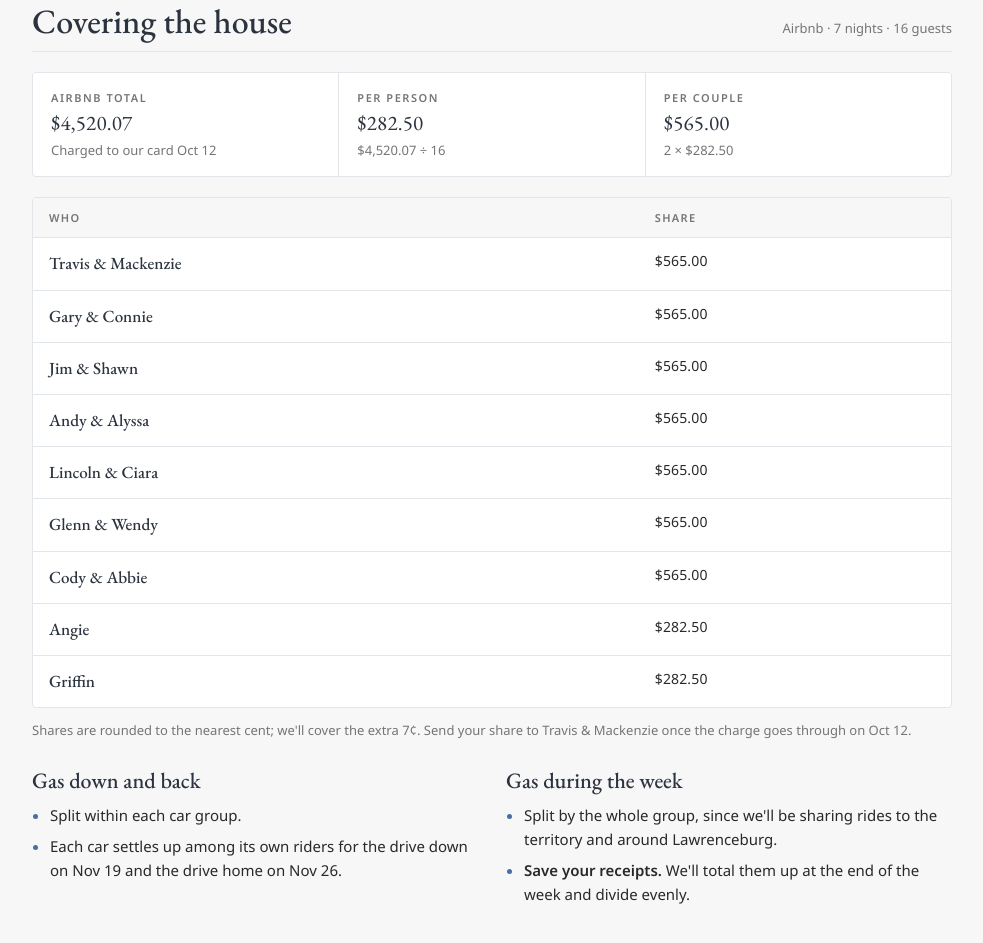
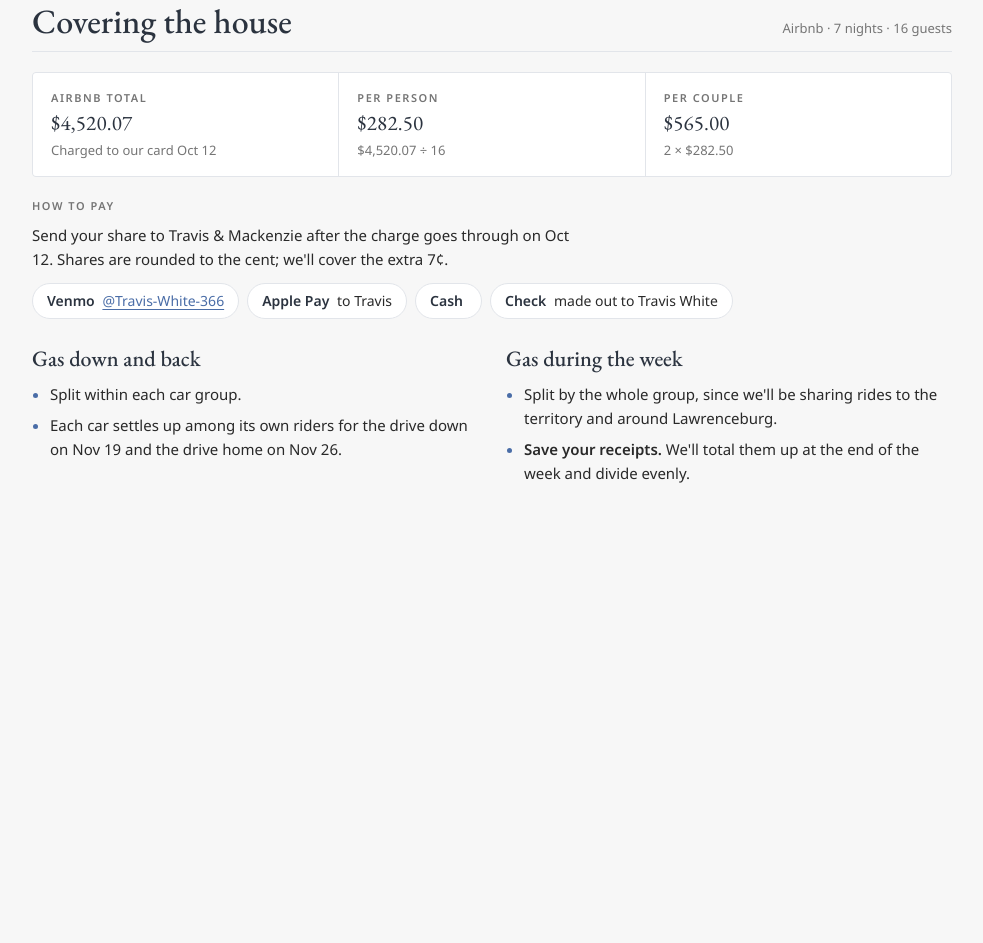
Before and after one commit to astronautmonkey/biblestudies-bourbon, a plain HTML site: page index.html in a window 1280 px wide. Shown: the part 5525-6468 px from the top of the page, without its empty margins (148-1131 px from the left). After the commit the page ends 6146 px from the top, so only its background shows below. Drawn offline with nearby package versions, Linux system fonts and the light colour scheme.

Commit message:
Add files via upload

```diff
--- a/index.html
+++ b/index.html
@@ -142,6 +142,11 @@ ul.plain li::marker{color:var(--accent)}
 .k{width:14px;height:10px;border-radius:2px;display:inline-block}
 .k-tgt{background:var(--accent-soft);border:1.5px solid var(--accent)}
 .k-home{border:1.2px dashed var(--accent-line)}
+.pay{margin-top:20px;display:grid;gap:8px}
+.pay p{margin:0;max-width:65ch}
+.pay-list{list-style:none;margin:4px 0 0;padding:0;display:flex;flex-wrap:wrap;gap:8px}
+.pay-list li{background:var(--paper);border:1px solid var(--rule);border-radius:999px;padding:6px 14px;font-size:14px}
+.pay-list b{font-weight:600;color:var(--deep);margin-right:4px}
 @media (max-width:560px){
   header{padding-block:40px 28px}
   .day{grid-template-columns:1fr;gap:8px}
@@ -429,23 +434,16 @@ ul.plain li::marker{color:var(--accent)}
     <div class="fact"><span class="label">Per person</span><span class="v mono">$282.50</span><span class="s">$4,520.07 ÷ 16</span></div>
     <div class="fact"><span class="label">Per couple</span><span class="v mono">$565.00</span><span class="s">2 × $282.50</span></div>
   </div>
-  <div class="tbl-wrap" style="margin-top:20px">
-    <table>
-      <thead><tr><th>Who</th><th>Share</th></tr></thead>
-      <tbody>
-        <tr><td><b>Travis &amp; Mackenzie</b></td><td class="mono">$565.00</td></tr>
-        <tr><td><b>Gary &amp; Connie</b></td><td class="mono">$565.00</td></tr>
-        <tr><td><b>Jim &amp; Shawn</b></td><td class="mono">$565.00</td></tr>
-        <tr><td><b>Andy &amp; Alyssa</b></td><td class="mono">$565.00</td></tr>
-        <tr><td><b>Lincoln &amp; Ciara</b></td><td class="mono">$565.00</td></tr>
-        <tr><td><b>Glenn &amp; Wendy</b></td><td class="mono">$565.00</td></tr>
-        <tr><td><b>Cody &amp; Abbie</b></td><td class="mono">$565.00</td></tr>
-        <tr><td><b>Angie</b></td><td class="mono">$282.50</td></tr>
-        <tr><td><b>Griffin</b></td><td class="mono">$282.50</td></tr>
-      </tbody>
-    </table>
+  <div class="pay">
+    <span class="label">How to pay</span>
+    <p>Send your share to Travis &amp; Mackenzie after the charge goes through on Oct 12. Shares are rounded to the cent; we'll cover the extra 7¢.</p>
+    <ul class="pay-list">
+      <li><b>Venmo</b> <a href="https://venmo.com/u/Travis-White-366" target="_blank" rel="noopener">@Travis-White-366</a></li>
+      <li><b>Apple Pay</b> to Travis</li>
+      <li><b>Cash</b></li>
+      <li><b>Check</b> made out to Travis White</li>
+    </ul>
   </div>
-  <p class="note" style="margin-top:12px">Shares are rounded to the nearest cent; we'll cover the extra 7¢. Send your share to Travis &amp; Mackenzie once the charge goes through on Oct 12.</p>
   <div class="cols" style="margin-top:28px">
     <div class="block">
       <h3>Gas down and back</h3>
```
